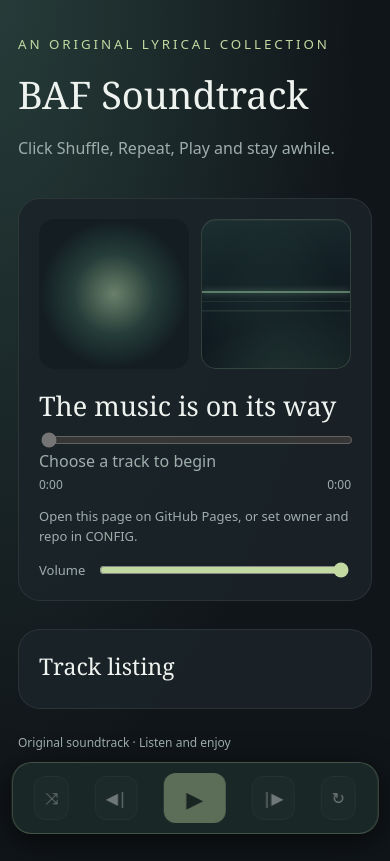
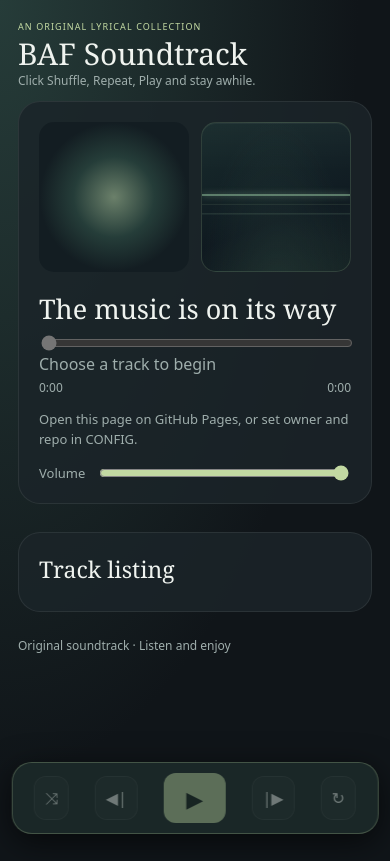
Before and after one commit to polyhedron-sudo/audioplayer, a plain HTML site: page index.html in a window 390 px wide. Drawn offline with Linux system fonts and the light colour scheme.

Commit message:
Compact soundtrack masthead to prioritize artwork, waveform and controls

```diff
--- a/index.html
+++ b/index.html
@@ -15,6 +15,19 @@
 .visualizer{position:relative;height:158px;margin:18px 0 12px;border:1px solid #c2d9a229;border-radius:17px;overflow:hidden;background:radial-gradient(ellipse at 50% 120%,#43675742,transparent 72%),linear-gradient(160deg,#182b2c,#101b22 62%,#192829);box-shadow:inset 0 1px #ffffff0b}
 .visualizer:before{content:"";position:absolute;inset:0;pointer-events:none;background:linear-gradient(180deg,#ffffff05,transparent 34%,#00000016)}
 .visualizer canvas{display:block;width:100%;height:100%}
+/* Compact masthead: put listening and artwork ahead of page chrome. */
+main{padding-top:26px}
+header small{font-size:10px;letter-spacing:.16em}
+header h1{font-size:clamp(30px,4vw,44px);line-height:1.07;margin:5px 0 4px}
+header p{font-size:13px;line-height:1.35;margin:0;color:var(--muted)}
+.layout{margin-top:18px}
+@media(max-width:680px){
+  main{padding-top:13px}
+  header small{font-size:9px;letter-spacing:.12em}
+  header h1{font-size:30px;margin:3px 0}
+  header p{font-size:12px;line-height:1.3}
+  .layout{margin-top:12px}
+}
 /* On phones the cover and waveform share one row; transport stays within thumb reach. */
 @media(max-width:680px){
   main{padding-bottom:110px}
```
